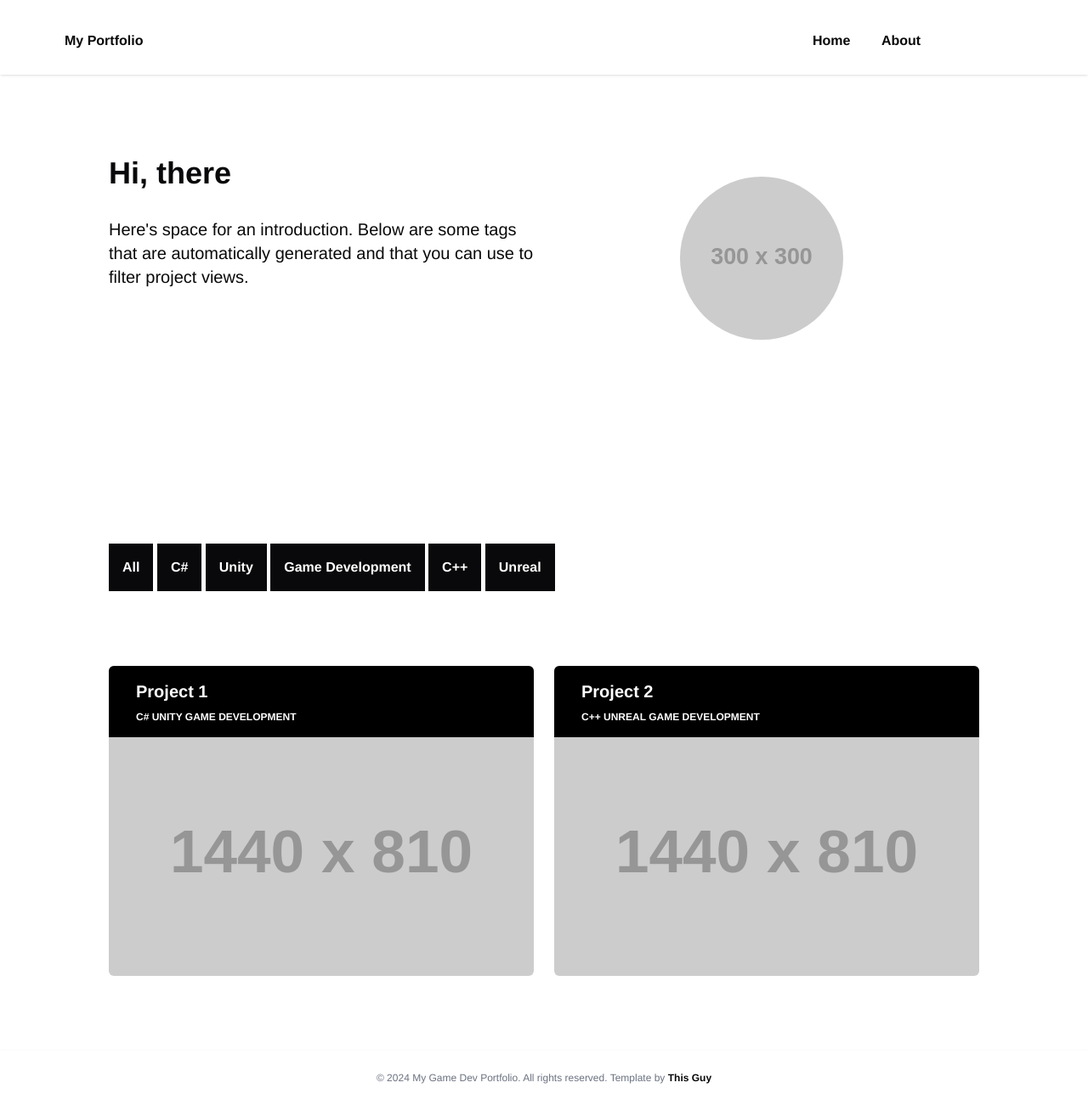
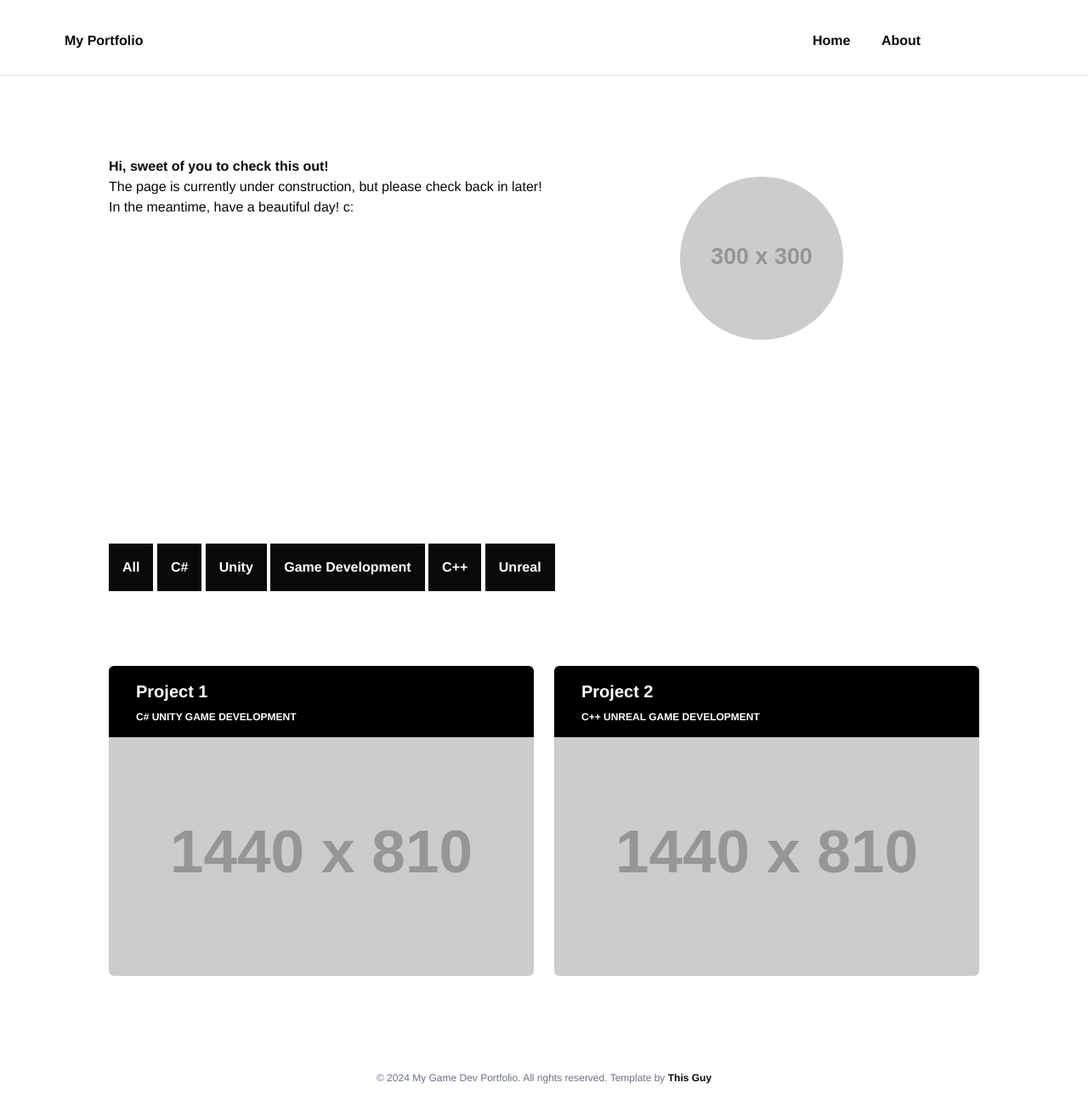
Before and after one commit to boominh/boominh.github.io, a Jekyll site: the page built from index.html, in a window 1280 px wide and 1301 px high. Shown: the whole window at 85% size. Built offline with Jekyll 4.4.1, drawn with Linux system fonts in a browser that asks for light colours; some web fonts are replaced.

Commit message:
Construction Message

```diff
--- a/out/css/styles.css
+++ b/out/css/styles.css
@@ -1222,14 +1222,6 @@ video {
   margin-top: 1.5rem;
 }
 
-.mb-auto {
-  margin-bottom: auto;
-}
-
-.mt-8 {
-  margin-top: 2rem;
-}
-
 .block {
   display: block;
 }
@@ -1422,10 +1414,6 @@ video {
   background-image: url('{{project.img}}');
 }
 
-.bg-\[url\(\'https\:\/\/via\.placeholder\.com\/1440x810\'\)\] {
-  background-image: url('https://via.placeholder.com/1440x810');
-}
-
 .from-zinc-950 {
   --tw-gradient-from: #09090b var(--tw-gradient-from-position);
   --tw-gradient-to: rgb(9 9 11 / 0) var(--tw-gradient-to-position);
@@ -1530,16 +1518,6 @@ video {
 .text-xs {
   font-size: 0.75rem;
   line-height: 1rem;
-}
-
-.text-4xl {
-  font-size: 2.25rem;
-  line-height: 2.5rem;
-}
-
-.text-xl {
-  font-size: 1.25rem;
-  line-height: 1.75rem;
 }
 
 .font-bold {
```
Also changed, not shown: _mainpages/intro.md (+2 -2 lines), _mainpages/skills.md (+4 -4 lines).
